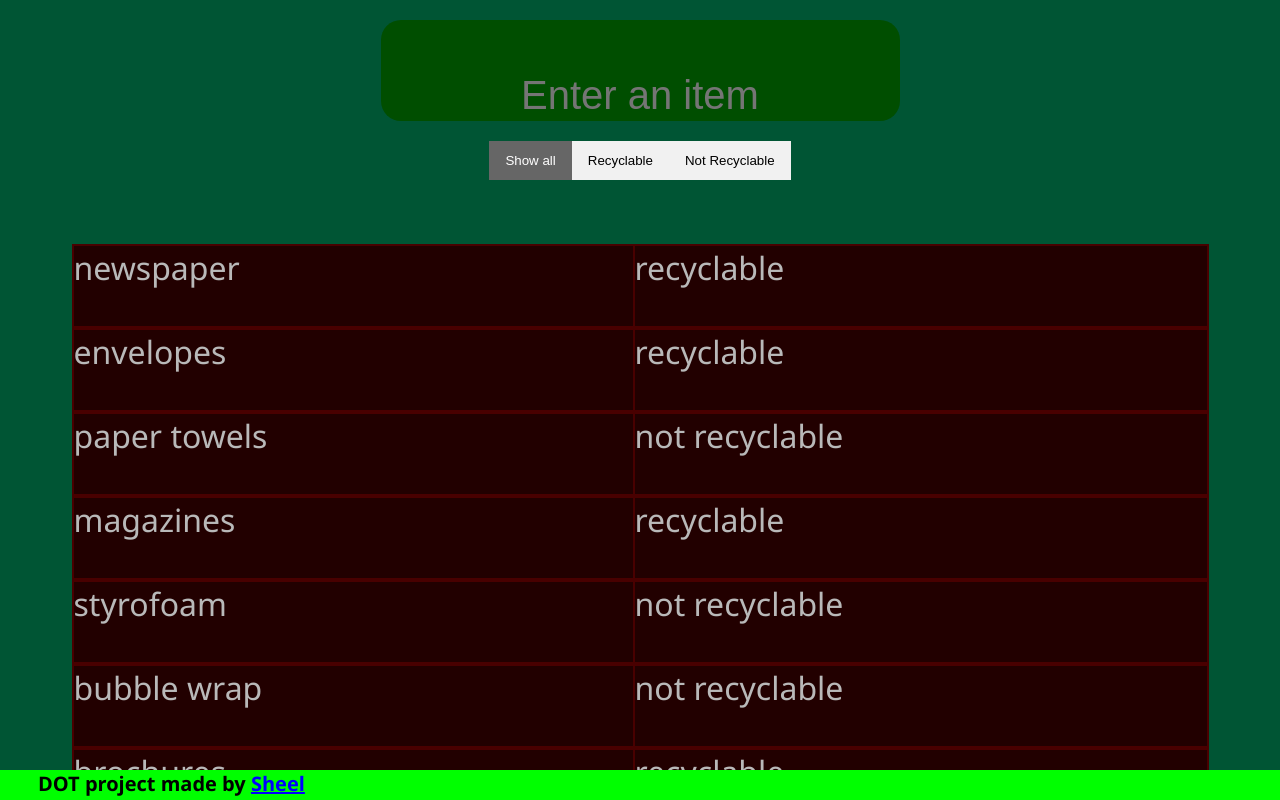
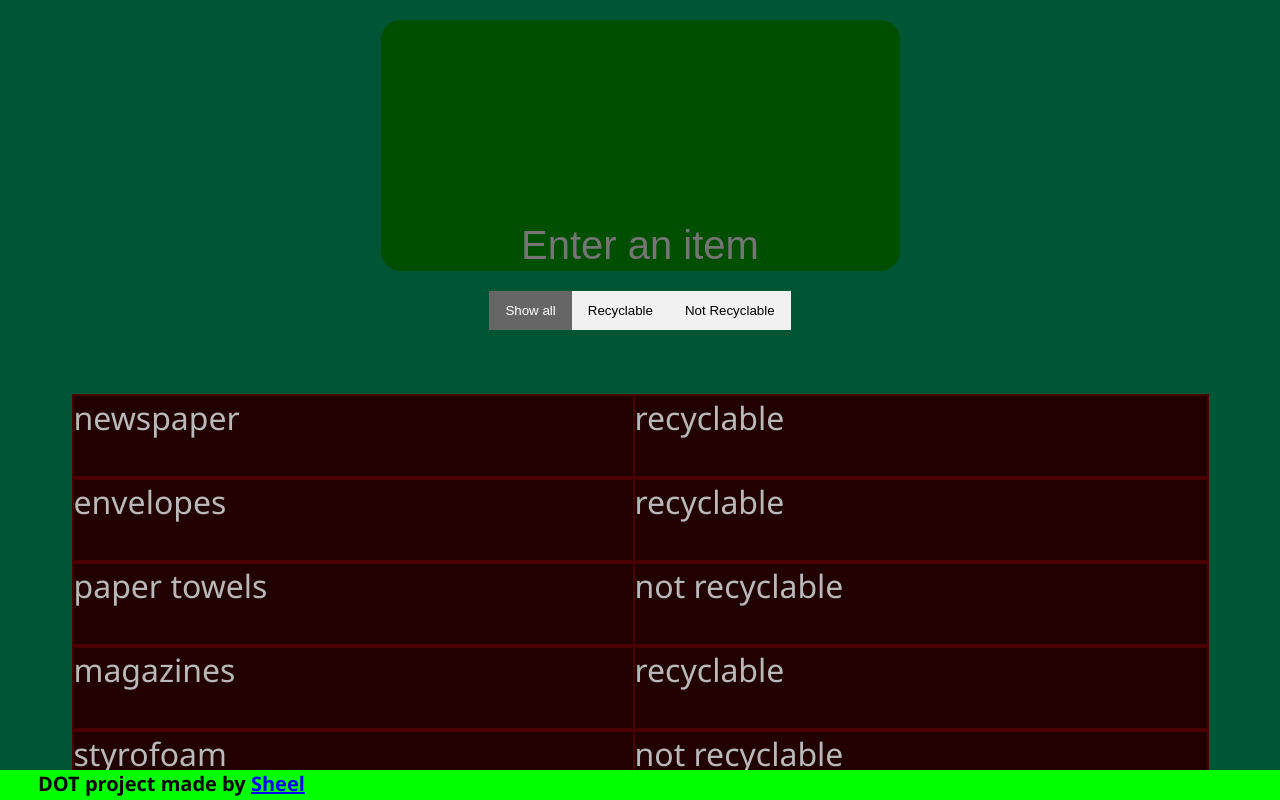
Before and after one commit to shdfe/shdfe.github.io, a plain HTML site: page school/dotproject.html in a window 1280 px wide. Shown: the top 800 px of the page. Drawn offline with Linux system fonts and the light colour scheme.

Commit message:
now done??

```diff
--- a/school/dotproject.html
+++ b/school/dotproject.html
@@ -128,7 +128,7 @@
 <body>
     <!-- <span><label>Enter an item</label></span> -->
     <div class="container">
-        <input class="text" style="padding-top: 50px;" id="trash" type="text" placeholder="Enter an item">
+        <input class="text" style="padding-top: 200px;" id="trash" type="text" placeholder="Enter an item">
     </div>
     <div class="container" id="myBtnContainer">
         <button class="btn active" >Show all</button>
```
